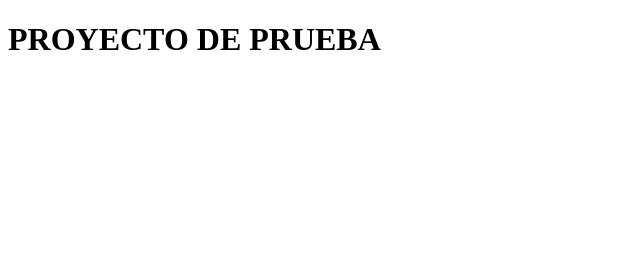
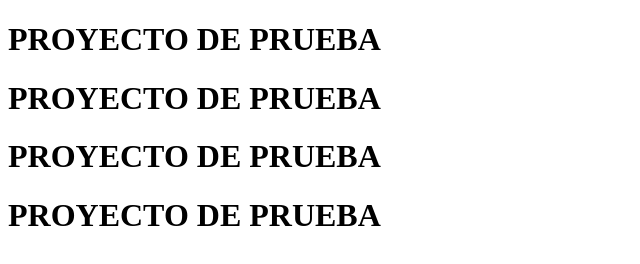
Before and after one commit to programando/centos, a plain HTML site: page index.html in a window 1280 px wide. Shown: the whole page, without its empty margins (0-640 px from the left). Drawn offline with Linux system fonts and the light colour scheme.

Commit message:
segundo cambio

```diff
--- a/index.html
+++ b/index.html
@@ -7,6 +7,9 @@
 
   <body>
       <h1> PROYECTO DE PRUEBA</h1>
+       <h1> PROYECTO DE PRUEBA</h1>
+        <h1> PROYECTO DE PRUEBA</h1>
+         <h1> PROYECTO DE PRUEBA</h1>
   </body>
   <footer>
   </footer>
```
